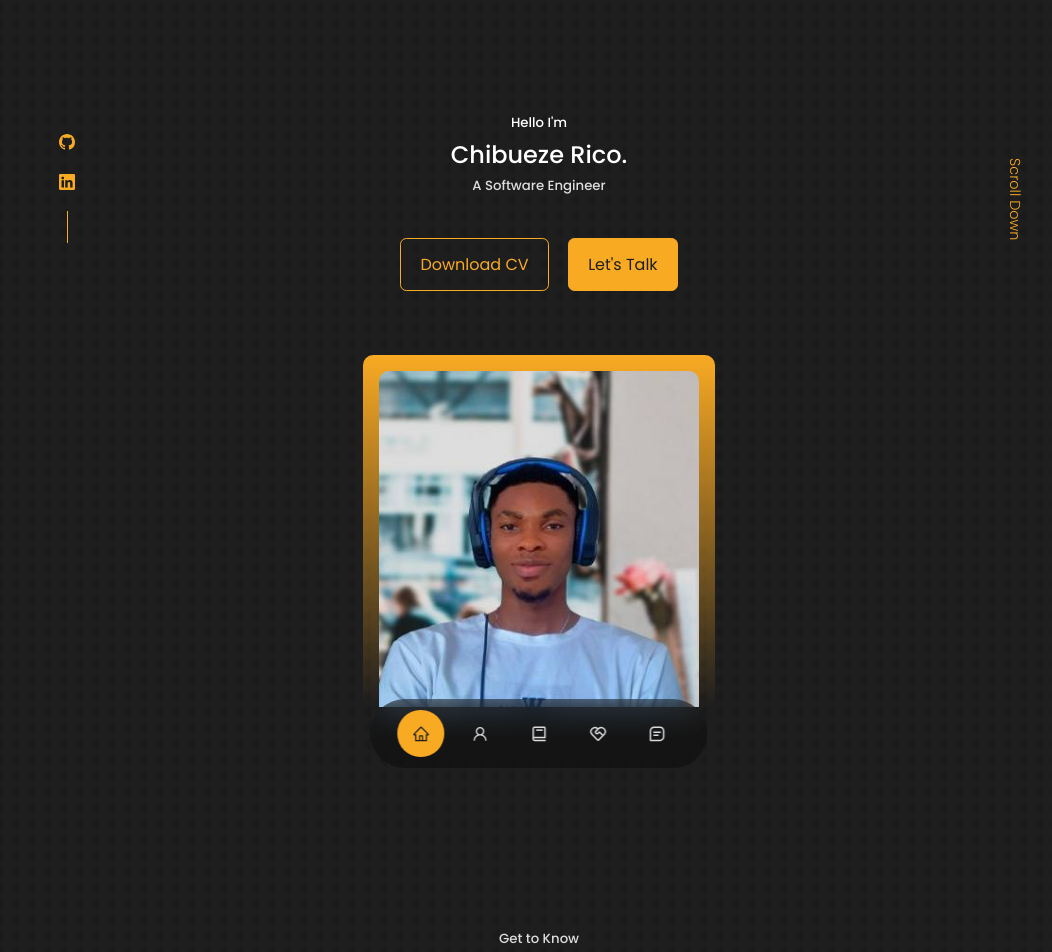
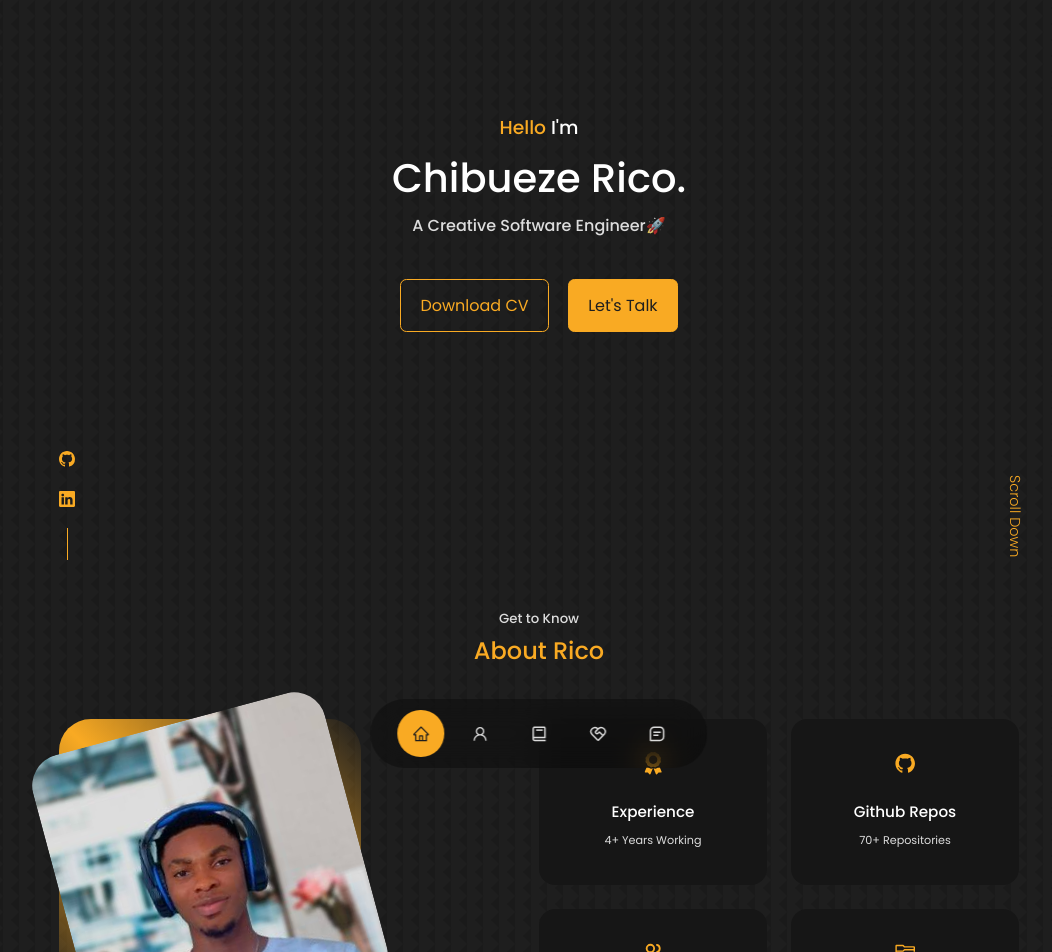
Before and after one commit to buezrico/react-portfolio, a React (Create React App) app: page / in a window 1280 px wide. Shown: the top 952 px of the page, without its empty margins (101-1153 px from the left). Built offline with nearby package versions, Linux system fonts and the light colour scheme.

Commit message:
minor changes on header section

```diff
--- a/src/components/about/about.css
+++ b/src/components/about/about.css
@@ -1,3 +1,7 @@
+#about {
+  margin-top: 3rem;
+}
+
 .about__container {
   display: grid;
   grid-template-columns: 35% 50%;
@@ -5,7 +9,7 @@
 }
 
 .about__me {
-  width: 100%;
+  width: 90%;
   aspect-ratio: 1/1;
   border-radius: 2rem;
   background: linear-gradient(
@@ -30,7 +34,7 @@
 .about__me-image {
   border-radius: 2rem;
   overflow: hidden;
-  transform: rotate(15deg);
+  transform: rotate(-15deg);
   transition: var(--transition);
   height: 100%;
 }
@@ -107,7 +111,7 @@
 /* ================= MEDIA QUERIES (SMALL DEVICES) ================= */
 @media screen and (max-width: 600px) {
   .about__me {
-    width: 65%;
+    width: 50%;
     margin: 0 auto 3rem;
   }
 
--- a/src/components/header/Header.jsx
+++ b/src/components/header/Header.jsx
@@ -1,22 +1,19 @@
 import React from "react";
 import "./header.css";
 import CTA from "./CTA";
-import ME from "../../assets/me_studio.jpg";
 import HeaderSocials from "./HeaderSocials";
 
 const Header = () => {
   return (
     <header>
       <div className="container header__container">
-        <h5>Hello I'm</h5>
-        <h2>Chibueze Rico.</h2>
-        <h5 className="text-light">A Software Engineer</h5>
+        <h3>
+          <span>Hello</span> I'm
+        </h3>
+        <h1>Chibueze Rico.</h1>
+        <h4 className="text-light">A Creative Software Engineer🚀</h4>
         <CTA />
         <HeaderSocials />
-
-        <div className="me">
-          <img src={ME} alt="me" />
-        </div>
 
         <a href="#contact" className="scroll__down">
           Scroll Down
--- a/src/components/header/header.css
+++ b/src/components/header/header.css
@@ -1,5 +1,5 @@
 header {
-  min-height: 100vh;
+  height: 70vh;
   padding-top: 7rem;
   overflow: hidden;
 }
@@ -8,6 +8,10 @@ header {
   text-align: center;
   height: 100%;
   position: relative;
+}
+
+.header__container > h3 > span {
+  color: var(--color-primary);
 }
 
 /* ==================== CTA ===================== */
@@ -26,7 +30,7 @@ header {
   gap: 0.8rem;
   position: absolute;
   left: 0;
-  bottom: 3rem;
+  bottom: 0;
 }
 
 .header__socials::after {
@@ -36,28 +40,11 @@ header {
   background: var(--color-primary);
 }
 
-/* ==================== ME IMAGE ===================== */
-.me {
-  background: linear-gradient(var(--color-primary), transparent);
-  width: 22rem;
-  height: 22rem;
-  position: absolute;
-  left: calc(50% - 11rem);
-  margin-top: 4rem;
-  border-radius: 10px;
-  overflow: hidden;
-  padding: 1rem;
-
-  img {
-    border-radius: 10px;
-  }
-}
-
 /* ==================== SCROLL DOWN ===================== */
 .scroll__down {
   position: absolute;
   right: -2.3rem;
-  bottom: 5rem;
+  bottom: 2rem;
   transform: rotate(90deg);
   font-weight: 300;
   font-size: 0.9rem;
@@ -66,17 +53,16 @@ header {
 /* ================= MEDIA QUERIES (MEDIUM DEVICES) ================= */
 @media screen and (max-width: 1024px) {
   header {
-    height: 68vh;
   }
 }
 
 /* ================= MEDIA QUERIES (SMALL DEVICES) ================= */
 @media screen and (max-width: 600px) {
-  header {
+  /* header {
     height: 100vh;
   }
   .header__socials,
   .scroll__down {
     display: none;
-  }
+  } */
 }
```
Also changed, not shown: 1 other file (tests, documents, lock files or other folders).
